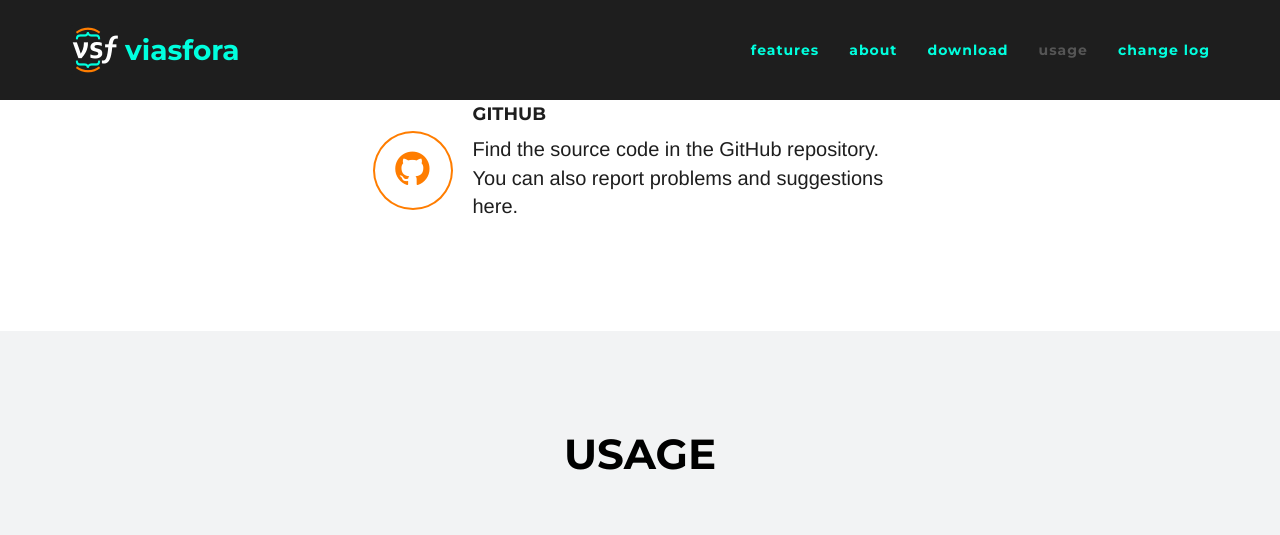
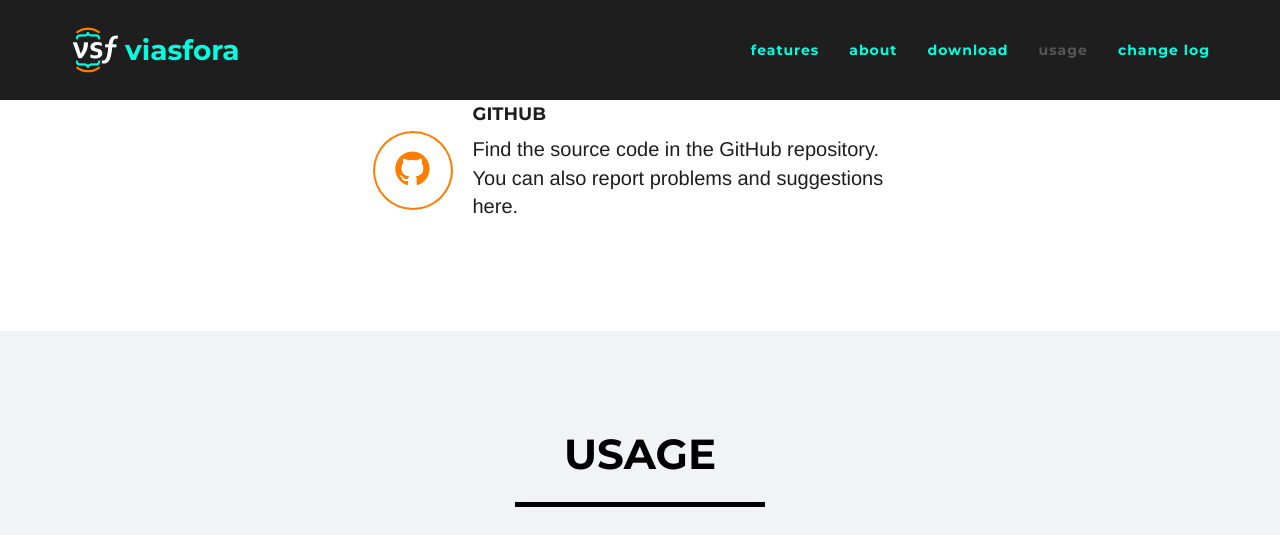
Before and after one commit to tomasr/viasfora-site-new, a Jekyll site: the page built from index.html, in a window 1280 px wide and 1400 px high, scrolled down 2356 px. Shown: the top 535 px of the window. Built offline with Jekyll 4.4.1, drawn with Linux system fonts in a browser that asks for light colours; nearby versions of some CDN libraries.

Commit message:
Update missing star 3

```diff
--- a/_includes/css/main.css
+++ b/_includes/css/main.css
@@ -78,7 +78,7 @@ hr.star-primary:after {
 }
 
 hr.star-tertiary {
-    border-color: #{{ site.color.tertiary }};
+    border-color: #000;
 }
 
 hr.star-tertiary:after {
```
